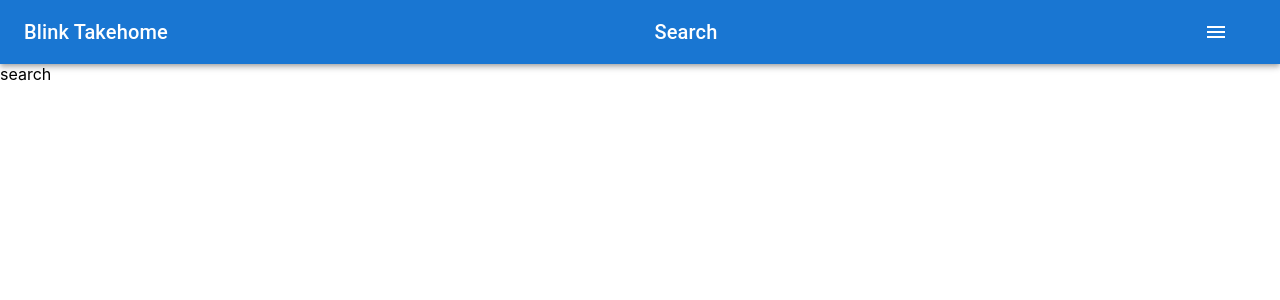
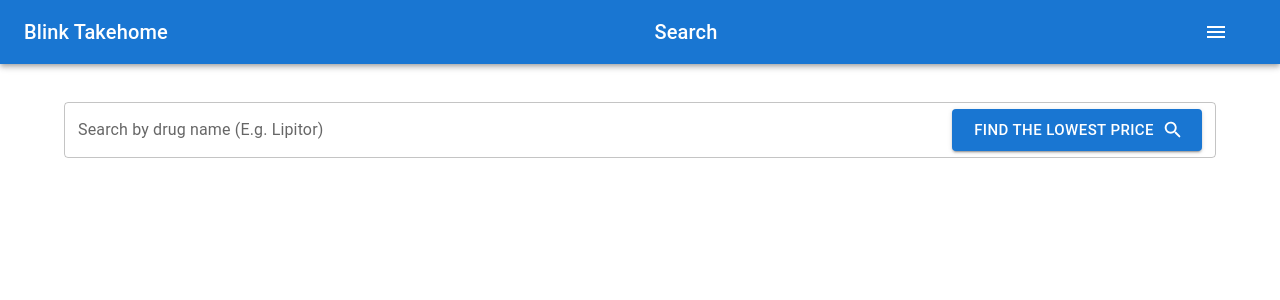
Before and after one commit to jd2rogers2/blink_takehome, a React (Create React App) app: page /drugs/search in a window 1280 px wide. Shown: the top 300 px of the page. Built offline with nearby package versions, Linux system fonts and the light colour scheme.

Commit message:
build out search box and getting data now need to display

```diff
--- a/src/views/Search.tsx
+++ b/src/views/Search.tsx
@@ -1,13 +1,65 @@
 import React from 'react';
+import Box from '@mui/material/Box';
+import Button from '@mui/material/Button';
+import OutlinedInput from '@mui/material/OutlinedInput';
+import InputLabel from '@mui/material/InputLabel';
+import InputAdornment from '@mui/material/InputAdornment';
+import FormControl from '@mui/material/FormControl';
+import SearchRoundedIcon from '@mui/icons-material/SearchRounded';
 
 import Header from '../components/Header';
 
+const searchButtonColor = 'rgb(219, 55, 76)';
+
 function Search() {
+  const [searchText, setSearchText] = React.useState<string>('');
+  const [drugs, setDrugs] = React.useState<any[]>([]);
+
+  const handleSearchChange = (event: React.ChangeEvent<HTMLInputElement | HTMLTextAreaElement>): void => {
+    setSearchText(event.target.value);
+  }
+
+  const handleSearchClick = async (): Promise<void> => {
+    fetch(`https://rxnav.nlm.nih.gov/REST/drugs.json?name=${searchText}`, {
+      method: 'GET',
+    }).then(response => response.json())
+      .then(data => {
+        setDrugs(data);
+      });
+  };
+  console.log('\n\n');
+  console.log('drugs', drugs);
+  console.log('\n\n');
+
   return (
-    <div>
+    <Box>
       <Header />
-      search
-    </div>
+      <Box sx={{ display: 'flex', marginTop: '30px', justifyContent: 'center' }}>
+        <FormControl sx={{ width: '90%', m: 1 }}>
+          <InputLabel htmlFor="outlined-adornment-getDrugs">Search by drug name (E.g. Lipitor)</InputLabel>
+          <OutlinedInput
+            fullWidth
+            id="outlined-adornment-getDrugs"
+            type="text"
+            value={searchText}
+            onChange={handleSearchChange}
+            endAdornment={
+              <InputAdornment position="end">
+                <Button
+                  onClick={handleSearchClick}
+                  onMouseDown={handleSearchClick}
+                  endIcon={<SearchRoundedIcon />}
+                  variant="contained"
+                  size="large"
+                >
+                  Find the lowest price
+                </Button>
+              </InputAdornment>
+            }
+          />
+        </FormControl>
+      </Box>
+    </Box>
   );
 }
 
```
Also changed, not shown: package.json (+6 -4 lines), 1 other file (tests, documents, lock files or other folders).
